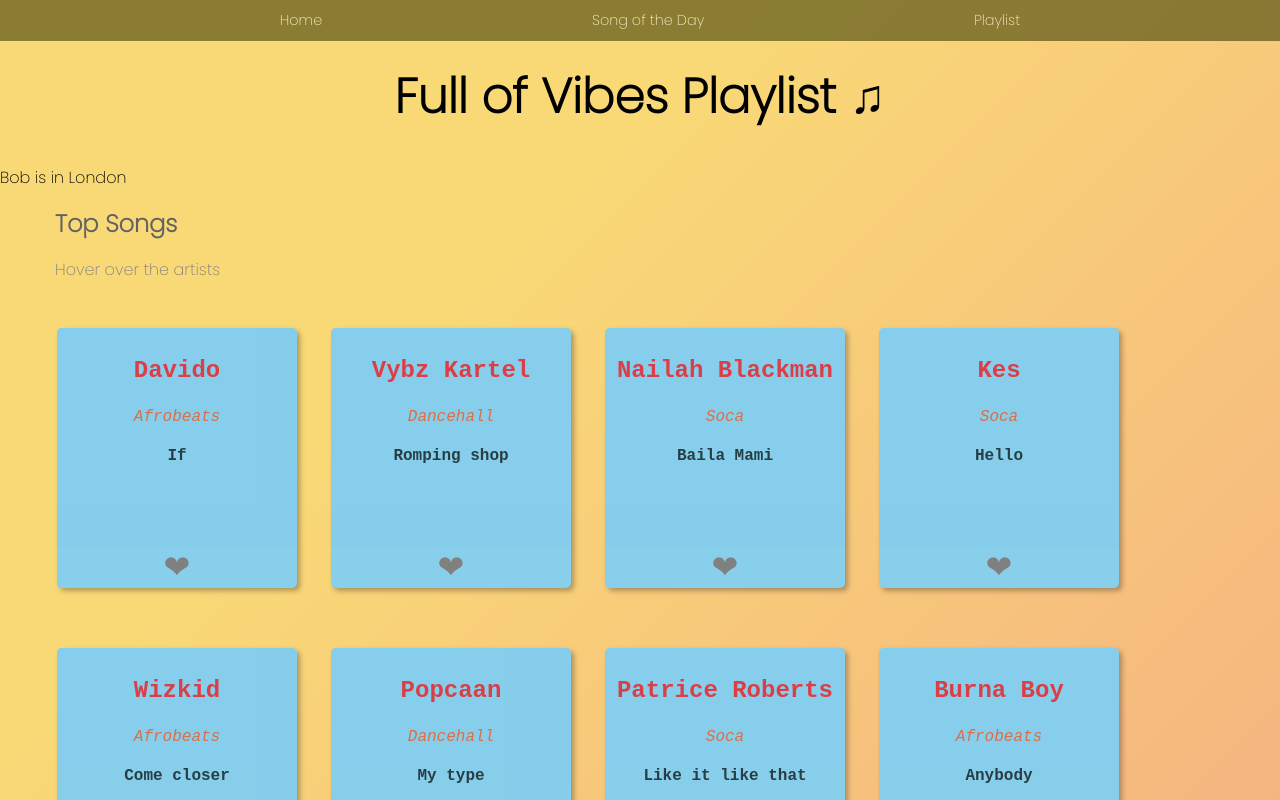
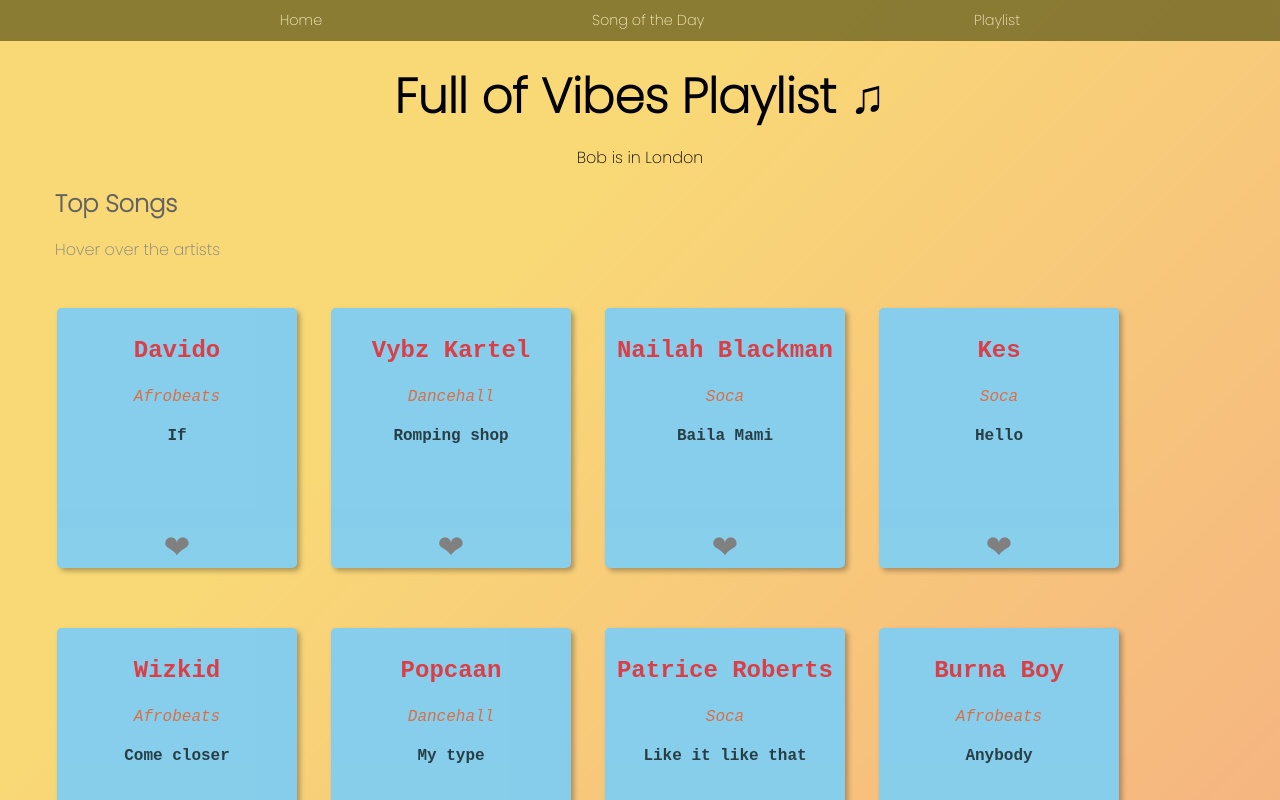
Before and after one commit to olu-akano/playmusic-app, a React app: page / in a window 1280 px wide. Shown: the top 800 px of the page. Built offline with nearby package versions, Linux system fonts and the light colour scheme.

Commit message:
style useSelector

```diff
--- a/src/App.jsx
+++ b/src/App.jsx
@@ -12,7 +12,7 @@
         <>
             <Header />
             <h1>Full of Vibes Playlist ♫</h1>
-            <p>{username} is in {location}</p>
+            <p className="introMsg">{username} is in {location}</p>
 
 
 
--- a/src/components/Card/style.css
+++ b/src/components/Card/style.css
@@ -121,3 +121,8 @@
     margin-left: 55px;
     color: grey;
 }
+
+.introMsg {
+    text-align: center;
+    margin-top: -20px;
+}
```
